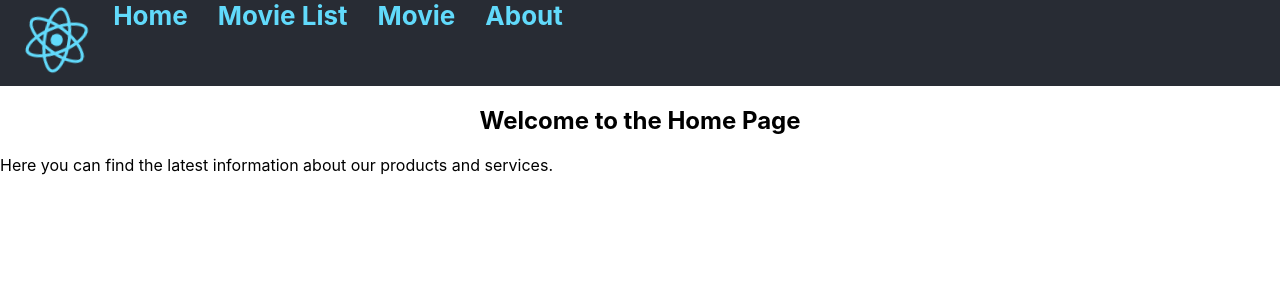
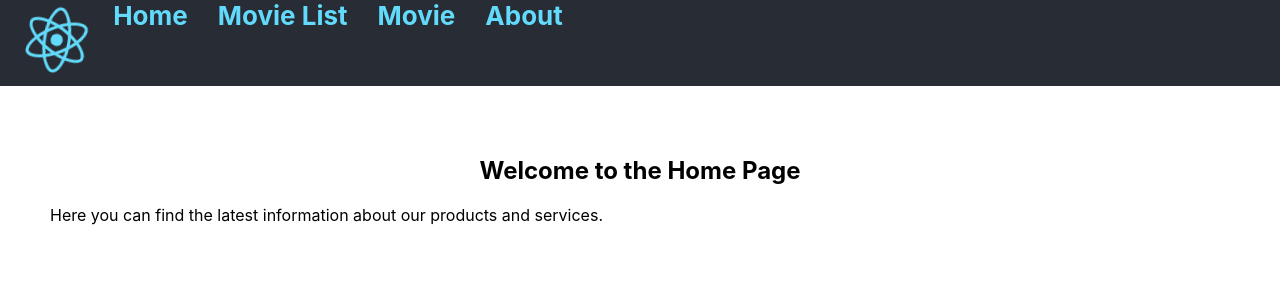
Before and after one commit to zayacny/VDM-store, a React (Create React App) app: page / in a window 1280 px wide. Shown: the top 300 px of the page. Built offline with nearby package versions, Linux system fonts and the light colour scheme.

Commit message:
refactor: change home page layot

```diff
--- /dev/null
+++ b/src/components/Home.css
@@ -0,0 +1,8 @@
+.home-container {
+  padding: 50px;
+  text-align: justify;
+}
+
+h2 {
+  text-align: center;
+}
--- a/src/components/Home.js
+++ b/src/components/Home.js
@@ -1,8 +1,9 @@
 import React from "react";
+import "./Home.css";
 
 const Home = () => {
   return (
-    <div>
+    <div className="home-container">
       <h2>Welcome to the Home Page</h2>
       <p>
         Here you can find the latest information about our products and
```
